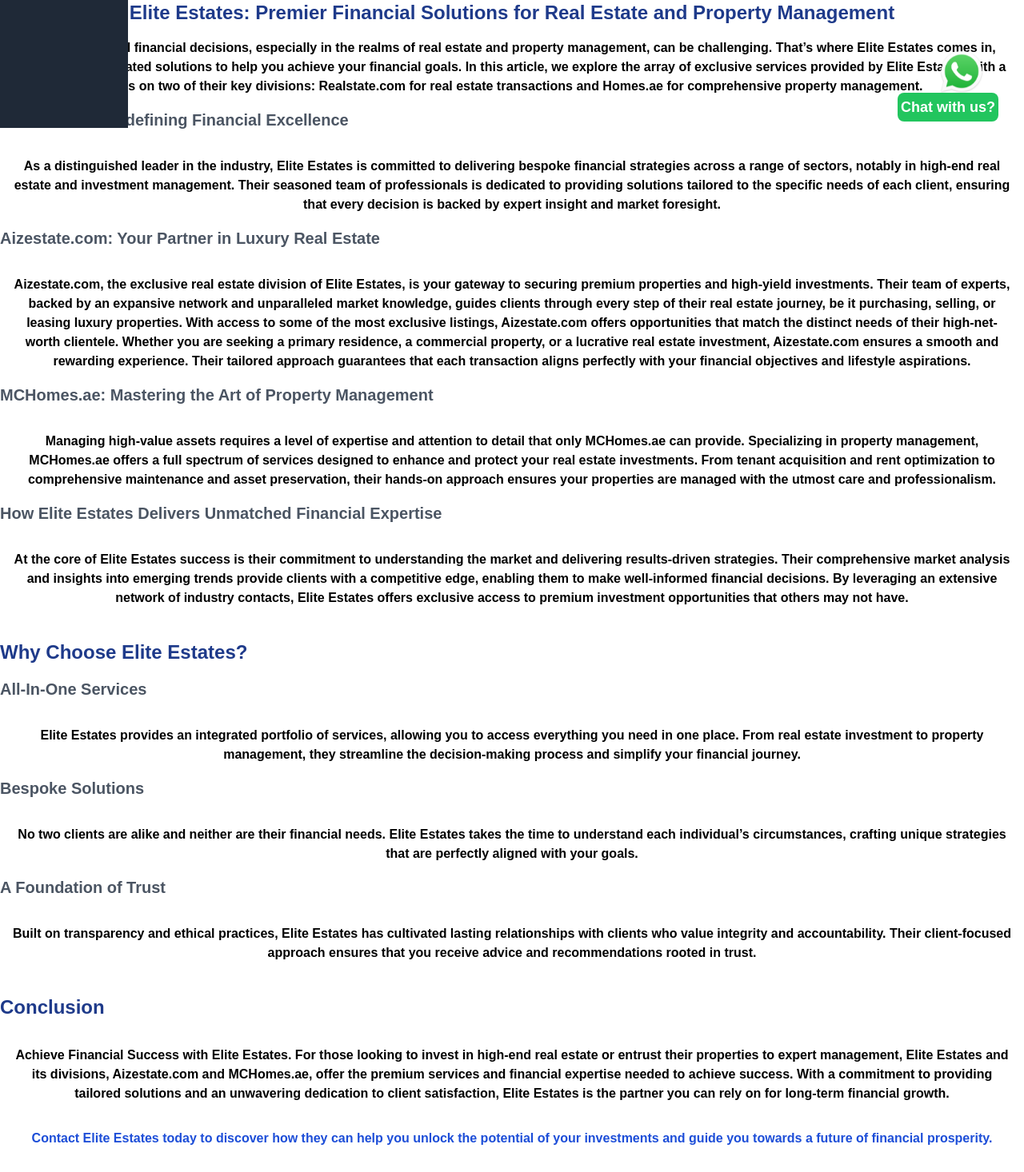
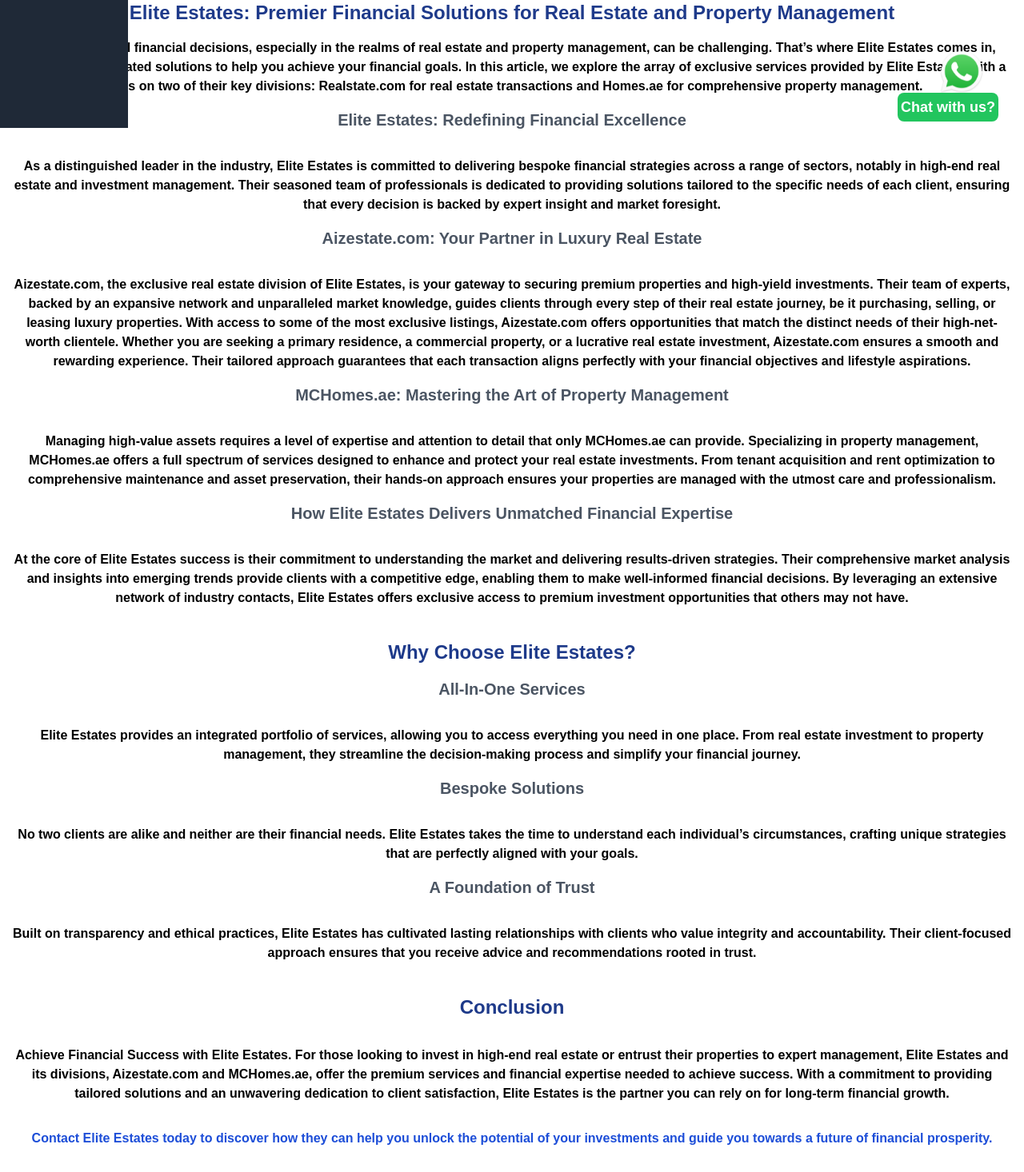
Before and after one commit to Mehwishhasny/elite-estates, a Next.js app: page /about in a window 1280 px wide. Shown: the part 640-2106 px from the top of the page at 80% size. Built offline with nearby package versions, Linux system fonts and the light colour scheme.

Commit message:
commit added

```diff
--- a/app/about/page.tsx
+++ b/app/about/page.tsx
@@ -48,43 +48,43 @@
         Making informed financial decisions, especially in the realms of real estate and property management, can be challenging. That’s where Elite Estates comes in, offering sophisticated solutions to help you achieve your financial goals. In this article, we explore the array of exclusive services provided by Elite Estates, with a focus on two of their key divisions: Realstate.com for real estate transactions and Homes.ae for comprehensive property management.
       </p>
 
-      <h2 className="text-gray-600 font-bold text-xl mb-4">Elite Estates: Redefining Financial Excellence</h2>
+      <h2 className="text-gray-600 font-bold text-xl text-center mb-4">Elite Estates: Redefining Financial Excellence</h2>
       <p className="text-black font-bold text-center p-4">
         As a distinguished leader in the industry, Elite Estates is committed to delivering bespoke financial strategies across a range of sectors, notably in high-end real estate and investment management. Their seasoned team of professionals is dedicated to providing solutions tailored to the specific needs of each client, ensuring that every decision is backed by expert insight and market foresight.
       </p>
 
-      <h2 className="text-gray-600 font-bold text-xl mb-4">Aizestate.com: Your Partner in Luxury Real Estate</h2>
+      <h2 className="text-gray-600 font-bold text-xl mb-4 text-center">Aizestate.com: Your Partner in Luxury Real Estate</h2>
       <p className="text-black font-bold text-center p-4">
         Aizestate.com, the exclusive real estate division of Elite Estates, is your gateway to securing premium properties and high-yield investments. Their team of experts, backed by an expansive network and unparalleled market knowledge, guides clients through every step of their real estate journey, be it purchasing, selling, or leasing luxury properties. With access to some of the most exclusive listings, Aizestate.com offers opportunities that match the distinct needs of their high-net-worth clientele. Whether you are seeking a primary residence, a commercial property, or a lucrative real estate investment, Aizestate.com ensures a smooth and rewarding experience. Their tailored approach guarantees that each transaction aligns perfectly with your financial objectives and lifestyle aspirations.
       </p>
 
-      <h2 className="text-gray-600 font-bold text-xl mb-4">MCHomes.ae: Mastering the Art of Property Management</h2>
+      <h2 className="text-gray-600 font-bold text-xl mb-4 text-center">MCHomes.ae: Mastering the Art of Property Management</h2>
       <p className="text-black font-bold text-center p-4">
         Managing high-value assets requires a level of expertise and attention to detail that only MCHomes.ae can provide. Specializing in property management, MCHomes.ae offers a full spectrum of services designed to enhance and protect your real estate investments. From tenant acquisition and rent optimization to comprehensive maintenance and asset preservation, their hands-on approach ensures your properties are managed with the utmost care and professionalism.
       </p>
 
-      <h2 className="text-gray-600 font-bold text-xl mb-4">How Elite Estates Delivers Unmatched Financial Expertise</h2>
+      <h2 className="text-gray-600 font-bold text-xl mb-4 text-center">How Elite Estates Delivers Unmatched Financial Expertise</h2>
       <p className="text-black font-bold text-center p-4">
         At the core of Elite Estates success is their commitment to understanding the market and delivering results-driven strategies. Their comprehensive market analysis and insights into emerging trends provide clients with a competitive edge, enabling them to make well-informed financial decisions. By leveraging an extensive network of industry contacts, Elite Estates offers exclusive access to premium investment opportunities that others may not have.
       </p>
 
-      <h2 className="text-blue-900 font-bold sm:text-2xl text-xl mb-4 sm:mt-6 mt-2">Why Choose Elite Estates?</h2>
-      <h2 className="text-gray-600 font-bold text-xl mb-4">All-In-One Services</h2>
+      <h2 className="text-blue-900 font-bold sm:text-2xl text-xl mb-4 sm:mt-6 mt-2 text-center">Why Choose Elite Estates?</h2>
+      <h2 className="text-gray-600 font-bold text-xl mb-4 text-center">All-In-One Services</h2>
       <p className="text-black font-bold text-center p-4">
         Elite Estates provides an integrated portfolio of services, allowing you to access everything you need in one place. From real estate investment to property management, they streamline the decision-making process and simplify your financial journey.
       </p>
 
-      <h2 className="text-gray-600 font-bold text-xl mb-4">Bespoke Solutions</h2>
+      <h2 className="text-gray-600 font-bold text-xl mb-4 text-center">Bespoke Solutions</h2>
       <p className="text-black font-bold text-center p-4">
         No two clients are alike and neither are their financial needs. Elite Estates takes the time to understand each individual’s circumstances, crafting unique strategies that are perfectly aligned with your goals.
       </p>
 
-      <h2 className="text-gray-600 font-bold text-xl mb-4">A Foundation of Trust</h2>
+      <h2 className="text-gray-600 font-bold text-xl mb-4 text-center">A Foundation of Trust</h2>
       <p className="text-black font-bold text-center p-4">
         Built on transparency and ethical practices, Elite Estates has cultivated lasting relationships with clients who value integrity and accountability. Their client-focused approach ensures that you receive advice and recommendations rooted in trust.
       </p>
 
-      <h1 className="text-blue-900 font-bold sm:text-2xl text-xl mb-4 sm:mt-6 mt-2">Conclusion</h1>
+      <h1 className="text-blue-900 font-bold sm:text-2xl text-xl mb-4 sm:mt-6 mt-2 text-center">Conclusion</h1>
       <p className="text-black font-bold text-center p-4">
         Achieve Financial Success with Elite Estates. For those looking to invest in high-end real estate or entrust their properties to expert management, Elite Estates and its divisions, Aizestate.com and MCHomes.ae, offer the premium services and financial expertise needed to achieve success. With a commitment to providing tailored solutions and an unwavering dedication to client satisfaction, Elite Estates is the partner you can rely on for long-term financial growth.
       </p>
@@ -96,7 +96,7 @@
       <Link href="/contact">
         <button
           type="button"
-          className="flex justify-center items-center mx-auto px-2 py-2 sm:px-4 sm:py-2 text-white font-bold bg-gray-600 rounded-md mt-4 hover:bg-gray-800 sm:text-lg border-black border-2 text-sm transition-colors duration-300"
+          className="flex justify-center items-center mx-auto px-2 py-2 sm:px-4 sm:py-2 text-white font-bold bg-gray-600 rounded-md mt-4 hover:bg-gray-800 sm:text-lg border-black border-2 text-sm transition-colors duration-300 mb-4"
         >
           Contact Us
         </button>
```
